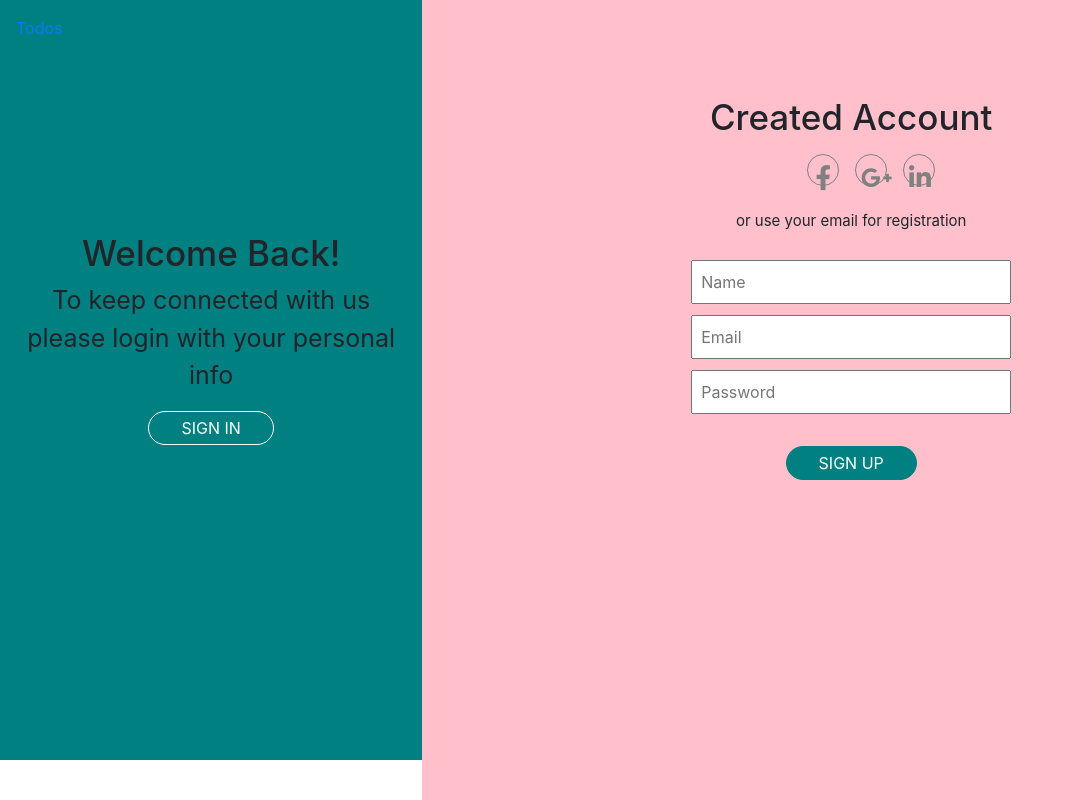
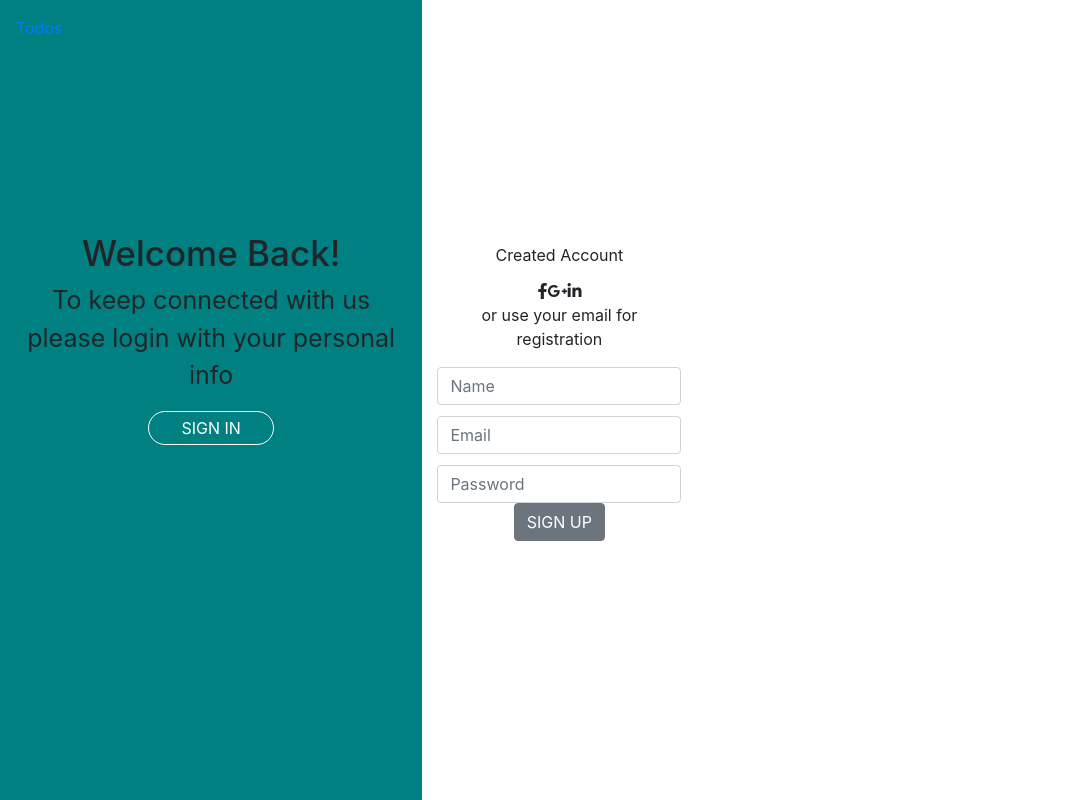
Before and after one commit to amalianrlt/todo-app, a React (Create React App) app: page /signup in a window 1280 px wide. Shown: the whole page, without its empty margins (0-1074 px from the left). Built offline with nearby package versions, Linux system fonts and the light colour scheme.

Commit message:
[Amal] - adding POST in form

```diff
--- a/package.json
+++ b/package.json
@@ -3,6 +3,9 @@
   "version": "0.1.0",
   "private": true,
   "dependencies": {
+    "@fortawesome/fontawesome-svg-core": "^1.2.28",
+    "@fortawesome/free-solid-svg-icons": "^5.13.0",
+    "@fortawesome/react-fontawesome": "^0.1.9",
     "@testing-library/jest-dom": "^4.2.4",
     "@testing-library/react": "^9.3.2",
     "@testing-library/user-event": "^7.1.2",
@@ -14,7 +17,8 @@
     "react-dom": "^16.13.1",
     "react-router-dom": "^5.2.0",
     "react-scripts": "3.4.1",
-    "reactstrap": "^8.4.1"
+    "reactstrap": "^8.4.1",
+    "sweetalert2": "^9.14.0"
   },
   "scripts": {
     "start": "react-scripts start",
--- /dev/null
+++ b/src/components/Register.js
@@ -0,0 +1,112 @@
+import React, { Component } from 'react';
+import { Container, Row, Col, CardTitle, Form, FormGroup, Input, Button} from 'reactstrap';
+import axios from 'axios';
+
+export default class Register extends Component {
+	state = {
+		id: "",
+		name: "",
+		email: "",
+		password: "",
+		data:[]
+	}
+
+	handleChange = (e) =>{
+		e.preventDefault();
+
+		this.setState({
+			[e.target.id]: e.target.value
+		})
+	}
+
+	getRegister = async(name, email, password)=>{
+		try{
+			const res = await axios.post("https://miniproject-team-a.herokuapp.com/api/v1/register", {
+				name: name,
+				email: email,
+				password: password
+			})
+			this.setState({data:res.data})
+			console.log(this.state.data)
+			console.log(this.state.data.status)
+			alert(`Account has been register`)
+			if(this.state.data.status === "success"){
+					console.log(res.data)
+					alert(`welcome`)
+			}
+			} catch (err) {
+					console.log(err)
+					alert(`Account register failed`)
+			}
+
+		}
+
+
+	// getRegister(){
+	// 	axios.post("https://miniproject-team-a.herokuapp.com/api/v1/register")
+	// 		.then(res => {
+	// 			console.log(res.data)
+	// 		})
+	// 		.catch(error => {
+	// 			console.log(error.response)
+	// 		})
+	// }
+
+
+
+	handleSubmit = (e) => {
+		e.preventDefault()
+		this.getRegister()
+	// 	axios.post("https://miniproject-team-a.herokuapp.com/api/v1/register", {
+	// 		name: this.state.name,
+	// 		email: this.state.email,
+	// 		password: this.state.password
+	// 	})
+
+	// 	.then(res=>{
+	// 		console.log(res.data)
+	// 	})
+
+	}
+
+	render() {
+		return (
+			<div>
+				<Container>
+					<Row style={{height: "100vh", width:"100%"}}className="align-items-center" >
+						<Col>
+								<CardTitle>Created Account</CardTitle>
+									<i className="fab fa-facebook-f"/>
+									<i className="fab fa-google-plus-g"/>
+									<i className="fab fa-linkedin-in"/>
+									<p>or use your email for registration</p>
+								<Form onClick={(e)=> this.handleSubmit(e)}>
+									<FormGroup>
+										<Input id="name"
+										type="text"
+										placeholder="Name"
+										value={this.state.name}
+										onChange={this.handleChange}
+										/>
+										<Input id="email"
+										type="text"
+										placeholder="Email"
+										value={this.state.email}
+										onChange={this.handleChange}
+										/>
+										<Input id="password"
+										type="text" //nanti ganti ya
+										placeholder="Password"
+										value={this.state.password}
+										onChange={this.handleChange}
+										/>
+										<Button>SIGN UP</Button>
+									</FormGroup>
+								</Form>
+						</Col>
+					</Row>
+				</Container>
+			</div>
+		)
+	}
+}
--- a/src/pages/SignUpPage.js
+++ b/src/pages/SignUpPage.js
@@ -1,8 +1,10 @@
 import React from 'react';
 import {Link} from 'react-router-dom'
 import '../styles/css/Main.css'
+import Register from '../components/Register';
 
-const SignUpPage = () => {
+export default class SignUpPage extends React.Component {
+  render(){
   return (
     <div className = "login-container">
       <div className ="intro">
@@ -11,25 +13,7 @@ const SignUpPage = () => {
         <p className ="description">To keep connected with us please login with your personal info</p>
         <Link to ="/login"><button className = "blue-btn">SIGN IN</button></Link>
       </div>
-      <div className ="form">
-        <h1 className ="sign-intro">Created Account</h1>
-        <div className ="icon">
-          <ul>
-            <li className="socmed-icon"><i className="fab fa-facebook-f"></i></li>
-            <li className="socmed-icon"><i className="fab fa-google-plus-g"></i></li>
-            <li className="socmed-icon"><i className="fab fa-linkedin-in"></i></li>
-          </ul>
-        </div>
-        <div className ="form-area">
-          <p className="alternative">or use your email for registration</p>
-          <input type="name" name="name" placeholder="Name"/><br></br>
-          <input type="email" name="email" placeholder="Email"/><br></br>
-          <input type="pass" name="pass" placeholder="Password"/><br></br>
-          <Link to ="/mainpage"><button className="btn-register">SIGN UP</button></Link>
-        </div>
-      </div>
+        <Register/>
     </div>
   )
-}
-
-export default SignUpPage;
+}}
--- a/src/styles/css/Main.css
+++ b/src/styles/css/Main.css
@@ -13,7 +13,7 @@ li{
 }
 
 .intro{
-  height:95%;
+  height:100%;
   width: 33%;
   background-color:teal;
   padding: 1rem;
--- a/src/styles/css/MainPage.css
+++ b/src/styles/css/MainPage.css
@@ -1,6 +1,7 @@
 .header-container{
-    height: 2rem;
+    height: 5rem;
     background-color: teal;
+    color: white;
     padding: 1rem;
     font-size: 25px;
     align-items: center;
--- a/src/styles/css/WelcomePage.css
+++ b/src/styles/css/WelcomePage.css
@@ -1,7 +1,7 @@
 .welcome{
   margin:0;
-  border-box:noBorder;
-  height:95vh;
+  border: none;
+  height:100vh;
   text-align:center;
   background-color:lightGrey;
 }
```
Also changed, not shown: 1 other file (tests, documents, lock files or other folders).
